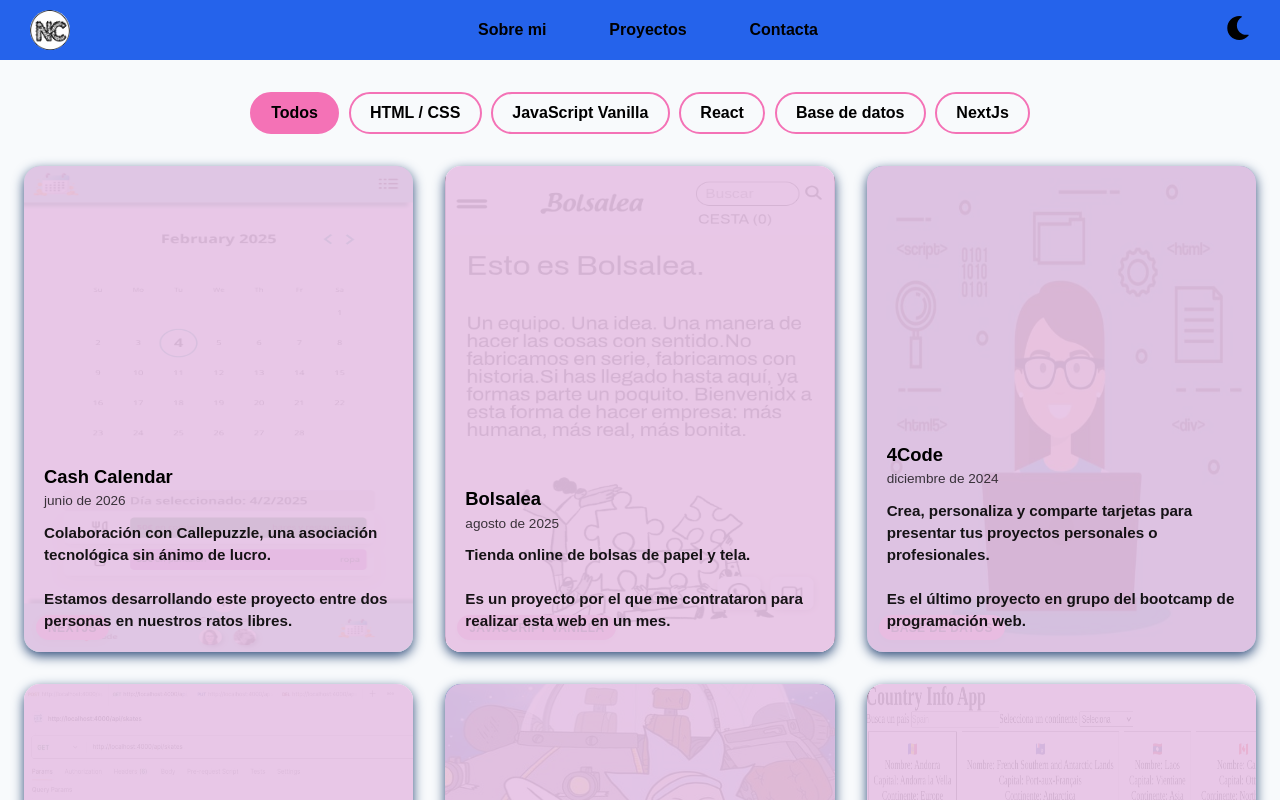
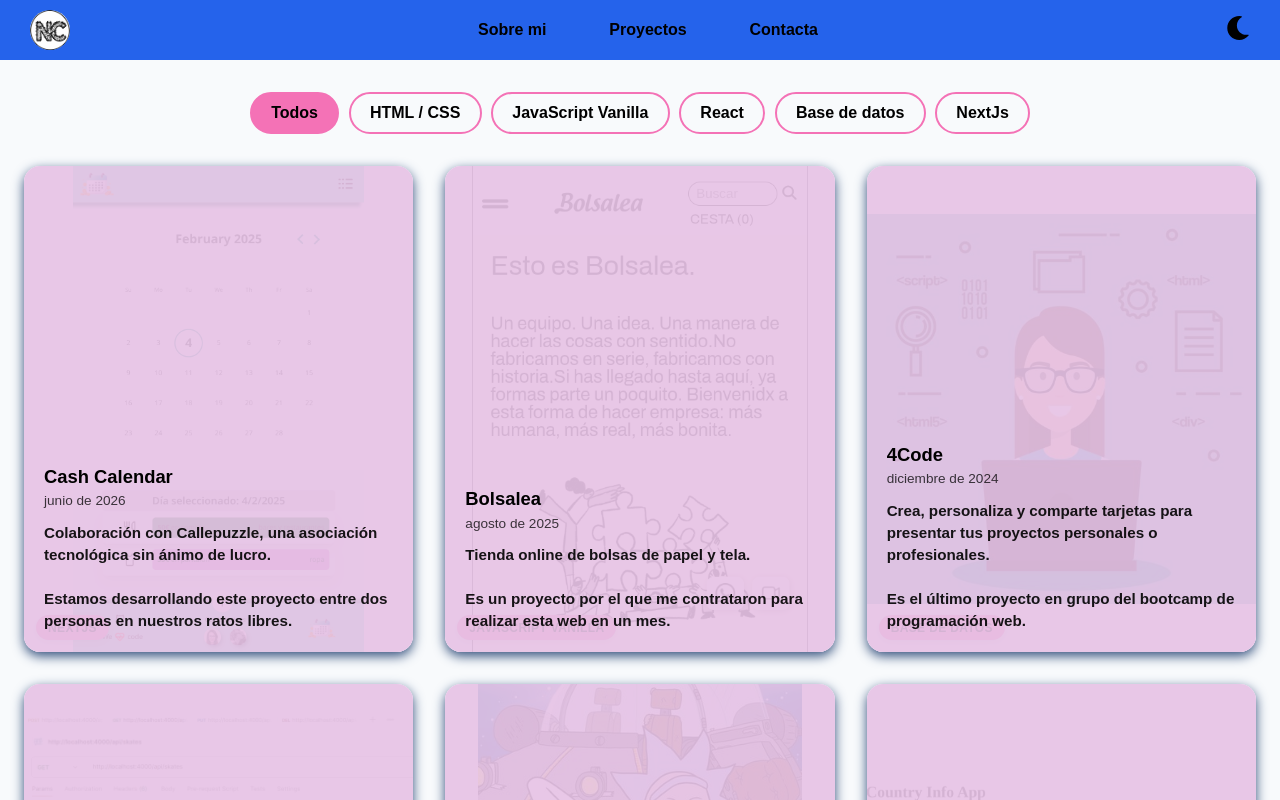
Before and after one commit to Nuria8890/portfolio, a React (Vite) app: page /projects in a window 1280 px wide. Shown: the top 800 px of the page. Built offline with nearby package versions, Linux system fonts and the light colour scheme; a web font is replaced by a local one.

Commit message:
dark-light mode at background-color in project_Card__media

```diff
--- a/src/styles/layout/projects/Projects_list.scss
+++ b/src/styles/layout/projects/Projects_list.scss
@@ -42,7 +42,6 @@
     width: 100%;
     aspect-ratio: 13 / 10;
     overflow: hidden;
-    background-color: rgba(0, 0, 0, 0.05);
   }
 
   &__image {
@@ -120,7 +119,7 @@
     }
 
     &__image {
-      object-fit: fill;
+      object-fit: contain;
     }
 
     &__content {
@@ -154,6 +153,10 @@
     box-shadow: 0 12px 28px rgba(0, 0, 0, 0.15);
   }
 
+  &__media {
+    background-color: $bg-light;
+  }
+
   &__content {
     background-color: rgba($surface-light, 0.92);
   }
@@ -170,6 +173,10 @@
     box-shadow: 0 12px 28px rgba(0, 0, 0, 0.5);
   }
 
+  &__media {
+    background-color: $bg-dark;
+  }
+
   &__content {
     background-color: rgba($surface-dark, 0.92);
   }
```
